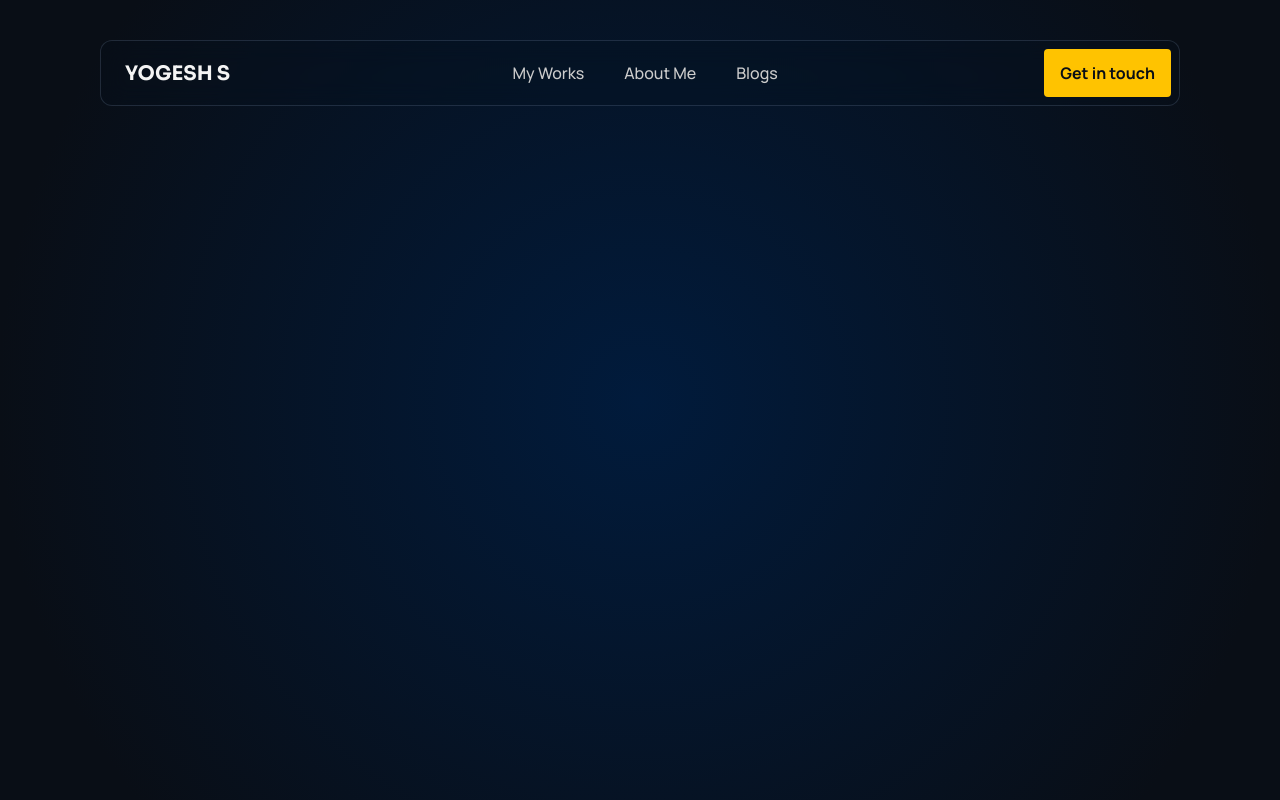
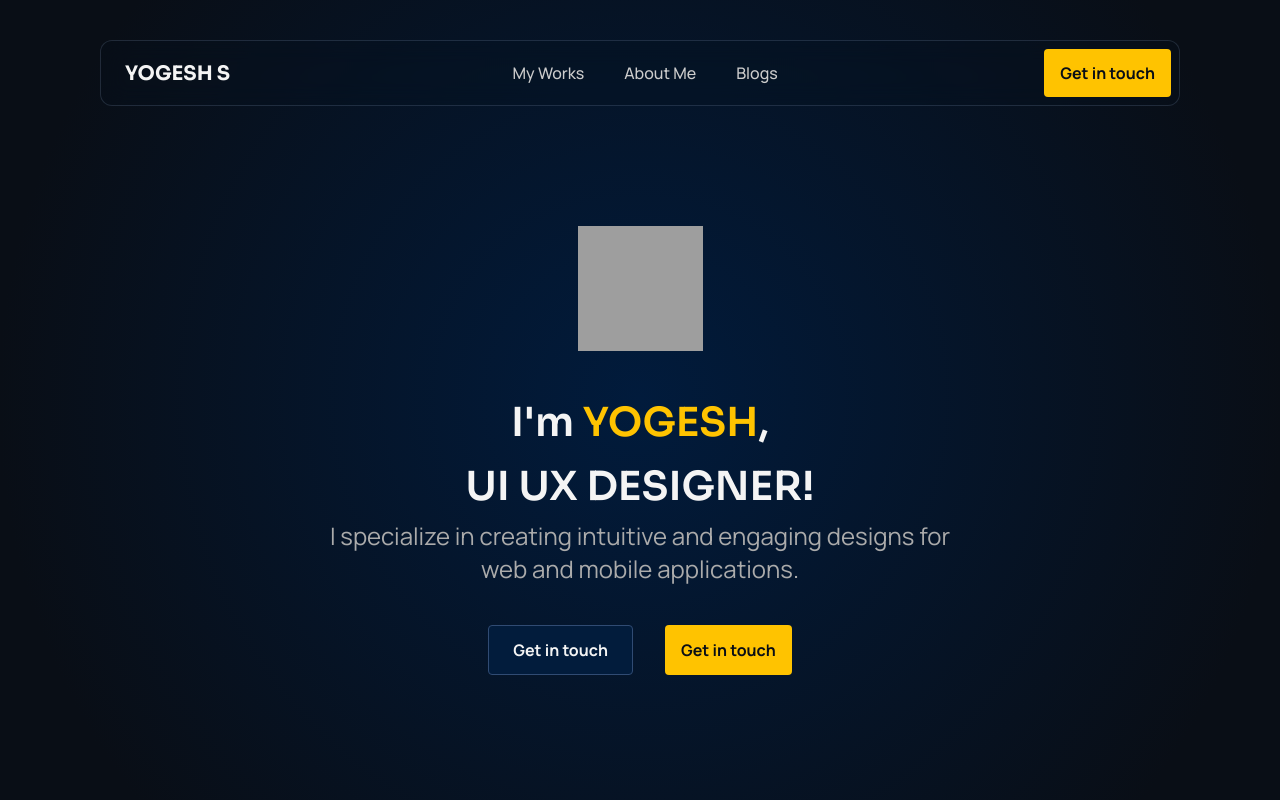
Before and after one commit to YogeshSathasivam/Portfolio, a plain HTML site: page Home.html in a window 1280 px wide. Drawn offline with Linux system fonts and the light colour scheme; grey boxes are pictures that could not be loaded.

Commit message:
Completed Hero Section

```diff
--- a/Home.html
+++ b/Home.html
@@ -8,7 +8,7 @@
 </head>
 <body>
    <div class="bg"></div>
-   <nav>
+   <nav class="container">
     <a href="#" class="logo">YOGESH S</a>
     <div class="menu">
         <a href="#" class="menu-item">My Works</a>
@@ -17,5 +17,22 @@
     </div>
     <a href="#" class="primary-btn">Get in touch</a>
    </nav>
+   <main>
+    <div class="hero container">
+        <div class="my-image"></div>
+        <div class="hero-container">
+            <h1>I'm <span class="my-name">YOGESH</span>, <br>UI UX DESIGNER!</h1>
+            <p class="hero-content">I specialize in creating intuitive and engaging designs for
+                web and mobile applications.
+            </p>
+        </div>
+        <div class="hero-btns">
+            <a href="#" class="secondary-btn">Get in touch</a>
+            <a href="#" class="primary-btn">Get in touch</a>
+        </div>
+    </div>
+
+    </div>
+   </main>
 </body>
 </html>
--- a/Style.css
+++ b/Style.css
@@ -20,6 +20,12 @@ body {
     min-height: 100vh; /* Ensure full height */
 }
 
+.container {
+    width: 1080px;
+    margin: auto;
+
+}
+
 .bg {
     position: fixed;
     background: radial-gradient(50.21% 80.33% at 50% 50%, #011B3C 0%, #090E16 100%);
@@ -31,9 +37,7 @@ body {
 nav {
     top: 40px;
     position: sticky;
-    margin: auto;
     display: flex;
-    width: 1080px;
     padding: 8px;
     align-items: center;
     gap: 16px;
@@ -42,6 +46,7 @@ nav {
     background: rgba(5, 17, 32, 0.24);
     backdrop-filter: blur(12px);
     justify-content: space-between;
+    z-index: 3;
 }
 
 .logo {
@@ -101,3 +106,77 @@ nav {
     background-color: #e6ac00;
     transform: translateY(-2px);
 }
+
+main {
+    padding-top: 96px;
+}
+
+.hero {
+    display: flex;
+    flex-direction: column;
+    align-items: center;
+    gap: 40px;
+    padding: 64px 0px;
+}
+
+.my-image {
+    width: 125px;
+    height: 125px;
+    aspect-ratio: 1/1;
+    background-image: url(./assets/my-image.png);
+    background-size: cover;
+}
+
+.hero-container h1 {
+    font-family: Sora;
+    font-size: 40px;
+    font-style: normal;
+    font-weight: 600;
+    color: #F4F4F4;
+    text-align: center;
+}
+
+.my-name {
+    color: #FFC300;
+}
+
+.hero-content {
+    width: 70%;
+    color: #ABABAB;
+    text-align: center;
+    font-family: Manrope;
+    font-size: 24px;
+    font-style: normal;
+    font-weight: 400;
+    line-height: normal;
+    margin: auto;
+}
+
+.hero-btns {
+    display: flex;
+    justify-content: center;
+    gap: 32px;
+}
+
+.secondary-btn {
+    display: flex;
+    padding: 12px 24px;
+    justify-content: center;
+    align-items: center;
+    border-radius: 4px;
+    border: 1px solid #304B73;
+    background: #021C3C;
+    color: #F4F4F4;
+    font-family: Manrope;
+    font-size: 16px;
+    font-style: normal;
+    font-weight: 700;
+    line-height: 150%;
+    transition: all 0.2s ease;
+}
+
+.secondary-btn:hover {
+    border-color: #e6ac00;
+    color: #e6ac00;
+    transform: translateY(-2px);
+}
```
Also changed, not shown: 2 other files.
